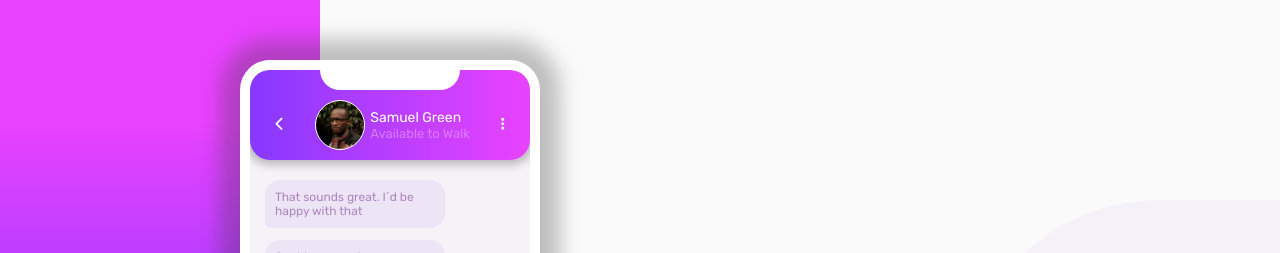
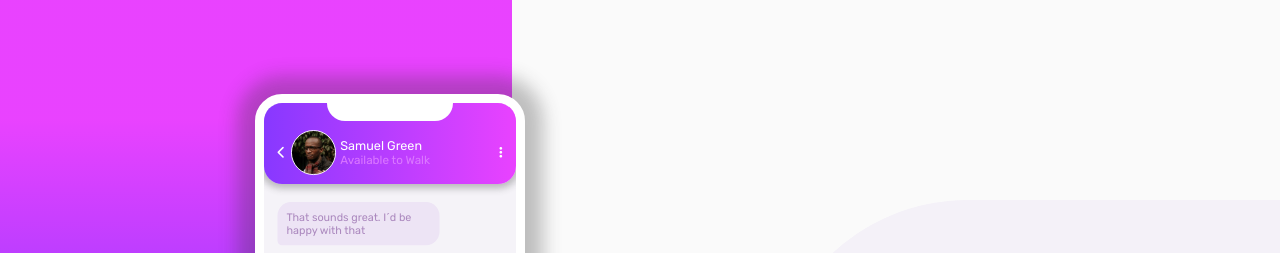
Before and after one commit to LuisDev2001/ChallengeChatApp, a plain HTML site: page index.html in a window 1280 px wide. Shown: the top 253 px of the page. Drawn offline with Linux system fonts and the light colour scheme.

Commit message:
Fix Bugs styles :)

```diff
--- a/index.html
+++ b/index.html
@@ -19,10 +19,10 @@
         <section class="app-chat">
           <div class="mobile">
             <div class="mobile-header">
-              <div class="mobile-header__icon-return">
-                <i class="fas fa-chevron-left"></i>
-              </div>
               <div class="mobile-header_unser-info">
+                <div class="mobile-header__icon-return">
+                  <i class="fas fa-chevron-left"></i>
+                </div>
                 <span class="mobile-header__avatar"></span>
                 <div class="mobile-header__info">
                   <p class="mobile-header__info-name">Samuel Green</p>
--- a/src/css/styles.css
+++ b/src/css/styles.css
@@ -10,10 +10,6 @@ body {
   font-weight: 400;
   position: relative;
   background: #fafafa;
-  display: flex;
-  align-items: center;
-  justify-content: center;
-  height: 100vh;
 }
 .bg-color.mobile {
   position: absolute;
@@ -69,8 +65,8 @@ body {
   height: auto;
   display: flex;
   align-items: center;
-  justify-content: space-around;
-  padding: 30px 10px 10px;
+  justify-content: space-between;
+  padding: 30px 15px 10px;
   position: relative;
   border-radius: 0 0 20px 20px;
   box-shadow: 0 0 8px 5px rgba(53, 53, 53, 0.3);
@@ -92,6 +88,10 @@ body {
   color: #ffffff;
   font-size: 14px;
   font-weight: 400;
+  cursor: pointer;
+}
+.mobile-header__icon-return {
+  margin: 0 6px 0 0;
 }
 .mobile-header_unser-info {
   display: inline-flex;
@@ -257,6 +257,12 @@ body {
 }
 /*DESKTOP*/
 @media screen and (min-width: 992px) {
+  body {
+    display: flex;
+    align-items: center;
+    justify-content: center;
+    height: 100vh;
+  }
   .bg-color.mobile,
   .bg-color-two.mobile {
     width: 25%;
@@ -279,6 +285,7 @@ body {
   .app-chat {
     margin: 0;
     padding: 0;
+    transform: scale(0.9);
   }
   .app-text {
     max-width: 300px;
@@ -295,4 +302,8 @@ body {
   .main .wrapper {
     max-width: 1000px;
   }
+  .bg-color.mobile,
+  .bg-color-two.mobile {
+    width: 40%;
+  }
 }
```
